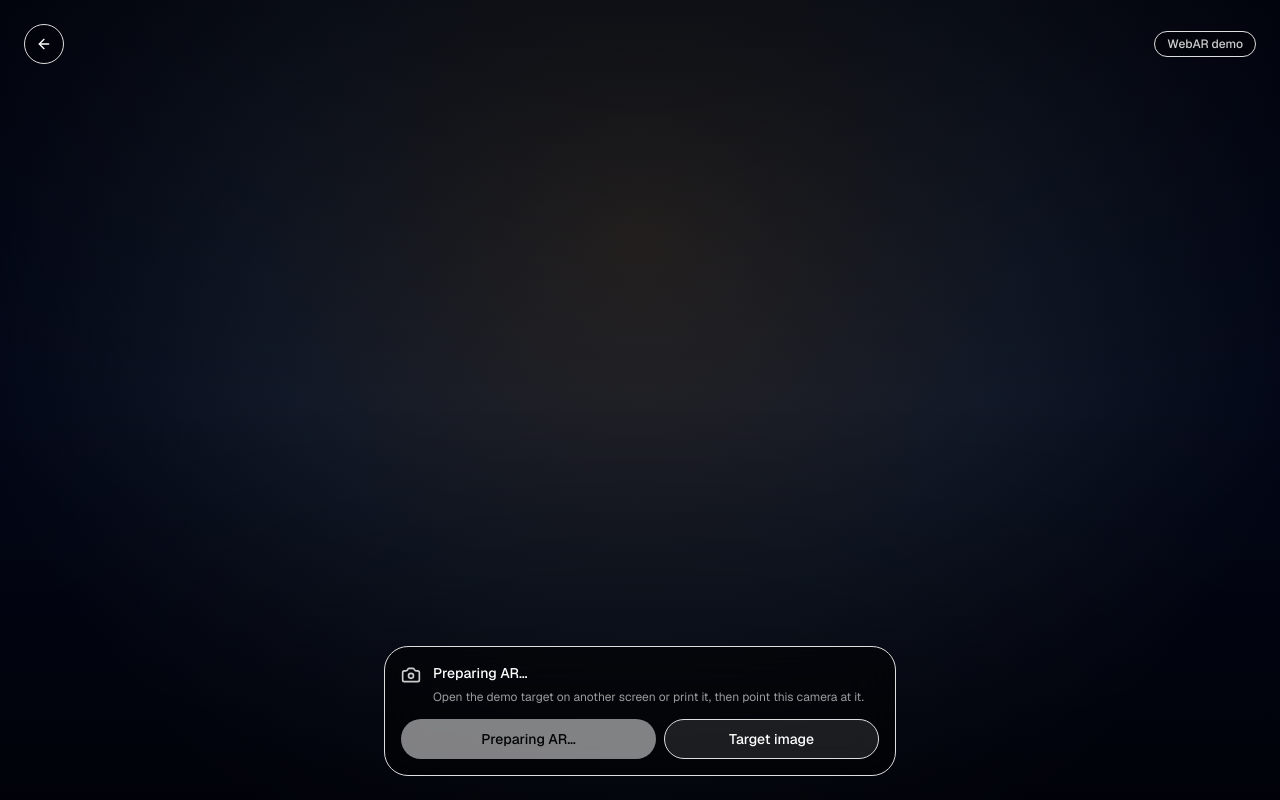
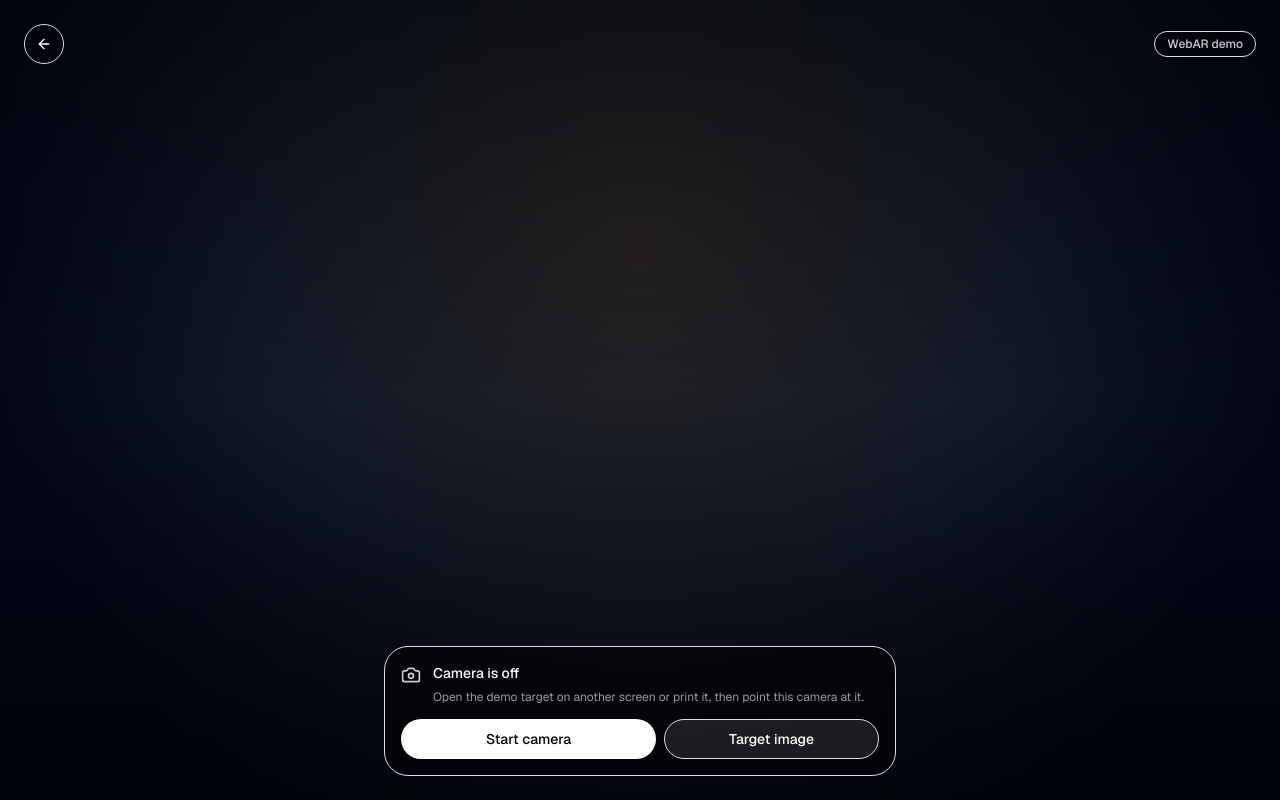
Before and after one commit to khovan123/AR-Art, a Next.js app: page /ar in a window 1280 px wide. Built offline with nearby package versions, Linux system fonts and the light colour scheme; no server answers.

Commit message:
fix: keep Safari AR start always actionable

```diff
--- a/src/features/ar-experience/presentation/components/ar-viewer.tsx
+++ b/src/features/ar-experience/presentation/components/ar-viewer.tsx
@@ -38,7 +38,7 @@ export function ArViewer({
     }),
     [config.overlay, config.targetIndex, config.targetUrl],
   );
-  const { status, error, runtimeReady, start, stop } = useArExperience(stableConfig);
+  const { status, error, start, stop } = useArExperience(stableConfig);
 
   useEffect(() => () => void stop(), [stop]);
 
@@ -46,7 +46,7 @@ export function ArViewer({
     status === "starting" || status === "scanning" || status === "found";
 
   const statusCopy = {
-    idle: runtimeReady ? "Camera is off" : "Preparing AR…",
+    idle: "Camera is off",
     starting: "Starting camera…",
     scanning: artwork ? "Point at the physical artwork" : "Point at the demo target",
     found: "Artwork detected",
@@ -136,7 +136,6 @@ export function ArViewer({
             {!isRunning ? (
               <Button
                 type="button"
-                disabled={!runtimeReady}
                 className="flex-1 touch-manipulation bg-white text-black hover:bg-white/90 active:scale-[0.99]"
                 onTouchEnd={(event) => {
                   event.preventDefault();
@@ -148,7 +147,7 @@ export function ArViewer({
                   if (container) void start(container);
                 }}
               >
-                {runtimeReady ? "Start camera" : "Preparing AR…"}
+                Start camera
               </Button>
             ) : (
               <Button
```
